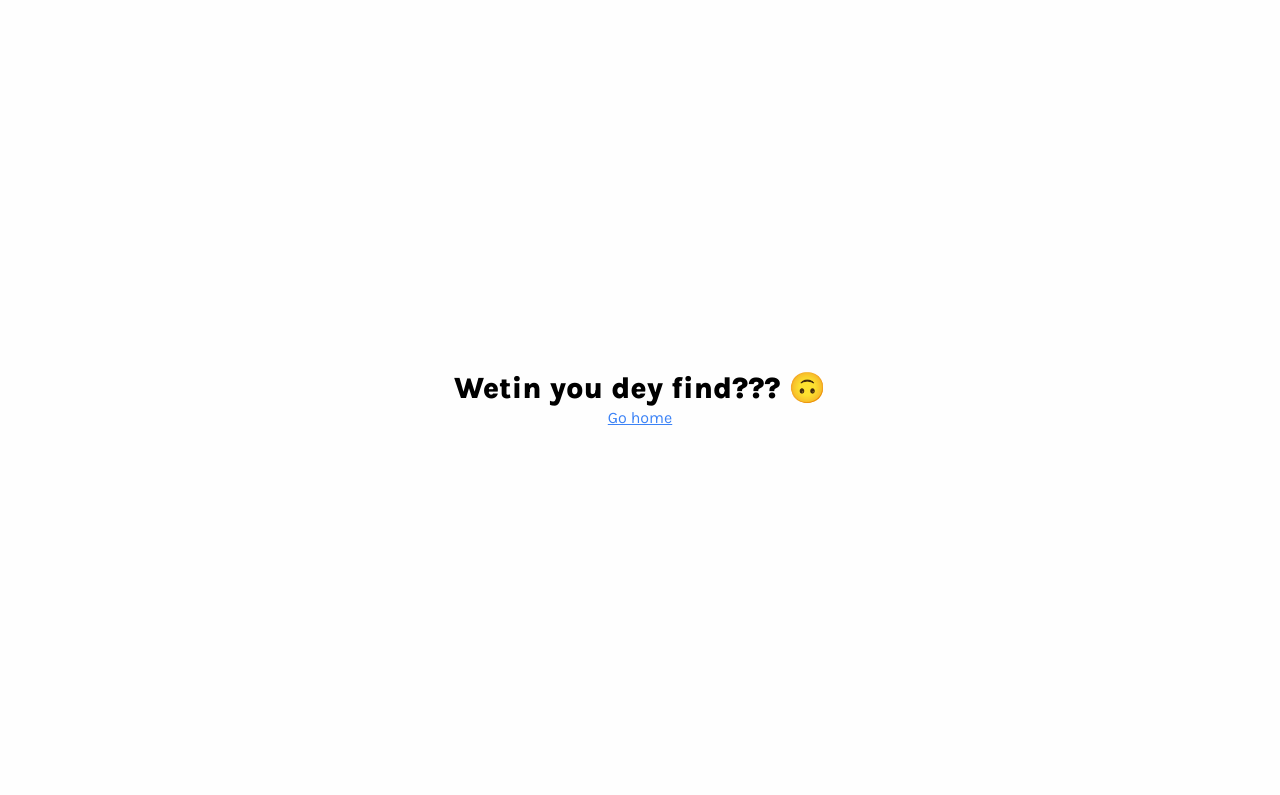
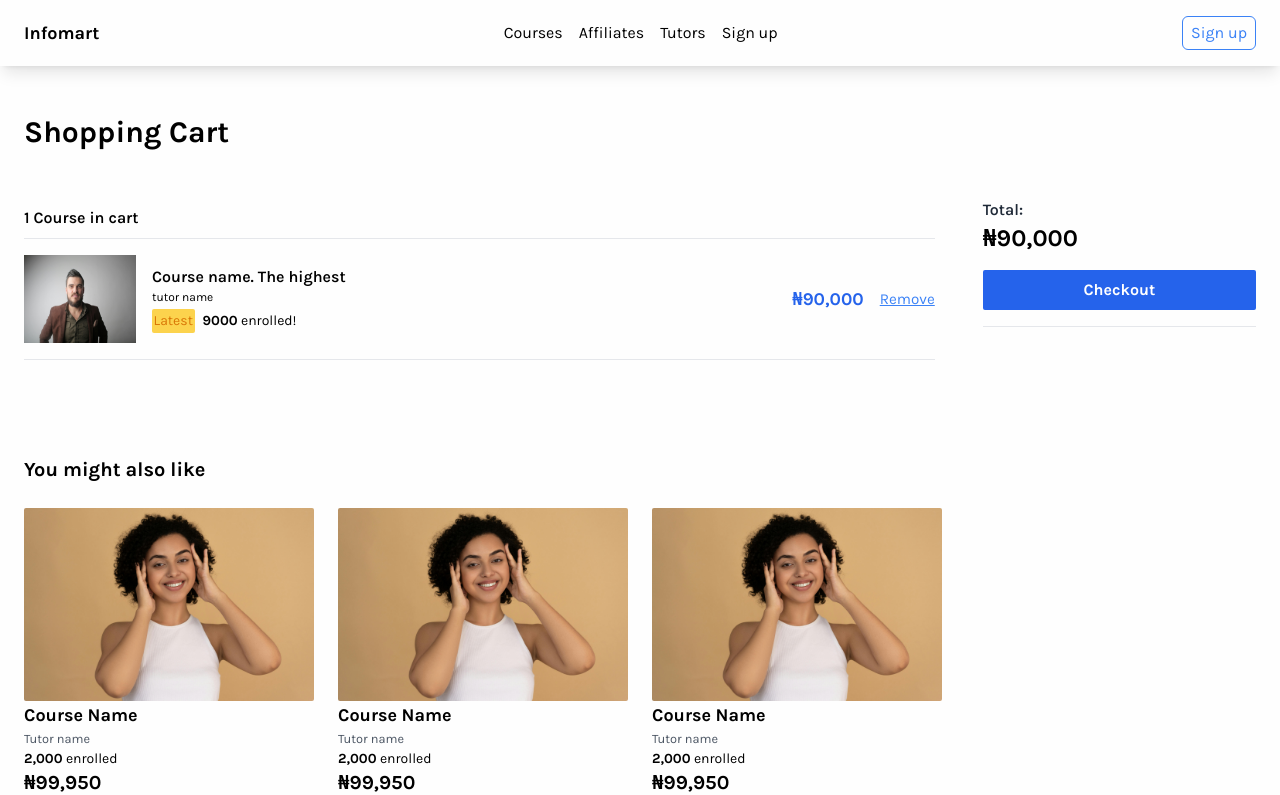
Before and after one commit to IfeanyichukwuMiracle/ahiaozi, a React (Vite) app in the folder client/: page /cart in a window 1280 px wide. Shown: the top 795 px of the page. Built offline with nearby package versions, Linux system fonts and the light colour scheme.

Commit message:
cart page complete

```diff
--- a/client/src/App.jsx
+++ b/client/src/App.jsx
@@ -1,4 +1,4 @@
-import { Landing, Signup, Login, Home, Course, Error } from "./pages";
+import { Landing, Signup, Login, Home, Course, Error, Cart } from "./pages";
 import { BrowserRouter, Routes, Route } from "react-router-dom";
 
 function App() {
@@ -10,6 +10,7 @@ function App() {
         <Route path="/auth/login" element={<Login />} />
         <Route path="/auth/signup" element={<Signup />} />
         <Route path="/course/:courseId" element={<Course />} />
+        <Route path="/cart" element={<Cart />} />
         <Route path="*" element={<Error />} />
       </Routes>
     </BrowserRouter>
--- /dev/null
+++ b/client/src/pages/Cart/Cart.jsx
@@ -0,0 +1,87 @@
+import { Card, Footer, Header } from "../../components";
+import courseImg from "../../assets/profile-2.jpg";
+
+const Cart = () => {
+  return (
+    <>
+      <Header sticky={true} />
+
+      {/* cart container */}
+      <section className="py-12 px-2 sm:px-6">
+        <p className="font-bold text-3xl mb-12">Shopping Cart</p>
+
+        {/* cart section */}
+        <div className="flex mb-24 sm:flex-row flex-col gap-10 sm:gap-12 justify-between items-start">
+          <div className="w-[100%]">
+            <p className="py-2 font-semibold border-b border-gray-200">
+              1 Course in cart
+            </p>
+            <div>
+              {[1].map((course) => {
+                return (
+                  <div
+                    key={course}
+                    className="flex sm:flex-row flex-col gap-3 justify-between py-4 border-b border-gray-200"
+                  >
+                    <div className="flex gap-4 items-center">
+                      <img
+                        src={courseImg}
+                        alt="course_name"
+                        className="w-[7rem] h-[5.5rem]"
+                      />
+                      <div>
+                        <p className="text-base font-semibold">
+                          Course name. The highest
+                        </p>
+                        <p className="text-xs">tutor name</p>
+                        <div className="flex items-center gap-2 mt-1">
+                          <p className="bg-amber-300 text-amber-600 rounded-sm p-[.1rem] text-sm">
+                            Latest
+                          </p>
+                          <p className="text-sm">
+                            <strong>9000</strong> enrolled!
+                          </p>
+                        </div>
+                      </div>
+                    </div>
+                    <div className="flex justify-between items-center flex-row-reverse sm:gap-4">
+                      <p className="text-blue-500 text-[.95rem] underline cursor-pointer">
+                        Remove
+                      </p>
+                      <p className="text-blue-600 font-bold text-lg">
+                        &#8358;90,000
+                      </p>
+                    </div>
+                  </div>
+                );
+              })}
+            </div>
+          </div>
+          <div className="w-[100%] sm:w-[30%] border-b border-gray-200">
+            <p className="font-semibold text-gray-800">Total:</p>
+            <p className="text-2xl font-bold">&#8358;90,000</p>
+            <button className="bg-blue-600 text-white w-[100%] font-bold my-4 py-2 rounded-sm">
+              Checkout
+            </button>
+          </div>
+        </div>
+
+        {/* might like section */}
+        <section className="my-6">
+          <p className="font-bold text-xl mb-6">You might also like</p>
+
+          <div className="grid grid-cols-1 sm:grid-cols-3 md:grid-cols-4 gap-4 sm:gap-6">
+            {[1, 2, 3].map((course) => {
+              return <Card key={course} />;
+            })}
+          </div>
+        </section>
+
+        {/* footer */}
+        <Footer />
+      </section>
+    </>
+  );
+};
+
+export default Cart;
--- a/client/src/pages/Home/Home.jsx
+++ b/client/src/pages/Home/Home.jsx
@@ -15,7 +15,7 @@ const Home = () => {
           className="max-w-[25rem] w-[40%] min-w-[11rem] shadow-xl top-[20%] left-[3%]  sm:top-[25%] sm:left-[5%] p-4 absolute bg-[#fefefe] rounded-md"
         >
           <p
-            className="font-extrabold mb-1 text-lg"
+            className="font-extrabold mb-1 text-xl sm:text-[1.9rem]"
             style={{ fontFamily: "var(--heading-font)" }}
           >
             Relevant Skills At Your Fingertips
@@ -37,7 +37,7 @@ const Home = () => {
       {/* Hero text */}
       <div id="hero-text">
         <p
-          className="font-extrabold mb-1 text-lg"
+          className="font-extrabold mb-1 text-2xl"
           style={{ fontFamily: "var(--heading-font)" }}
         >
           Relevant Skills At Your Fingertips
@@ -52,7 +52,7 @@ const Home = () => {
 
       {/* Courses list */}
       <section className="px-2 sm:px-6">
-        <p className="font-extrabold text-2xl sm:text-3xl mb-4 sm:mb-6">
+        <p className="font-extrabold text-xl sm:text-2xl mb-4 sm:mb-6">
           Recommended For You
         </p>
         <div className="grid grid-cols-1 sm:grid-cols-3 gap-6 lg:grid-cols-4">
@@ -66,7 +66,7 @@ const Home = () => {
         </div>
       </section>
       <section className="mt-16 px-2 sm:px-6">
-        <p className="font-extrabold text-2xl sm:text-3xl mb-4 sm:mb-6">
+        <p className="font-extrabold text-xl sm:text-2xl mb-4 sm:mb-6">
           Trending
         </p>
         <div className="grid grid-cols-1 sm:grid-cols-3 gap-6 lg:grid-cols-4">
--- a/client/src/pages/index.js
+++ b/client/src/pages/index.js
@@ -4,5 +4,6 @@ import Login from "./Login/Login";
 import Home from "./Home/Home";
 import Course from "./Course/Course";
 import Error from "./Error/Error";
+import Cart from "./Cart/Cart";
 
-export { Home, Course, Landing, Signup, Login, Error };
+export { Home, Course, Landing, Signup, Login, Error, Cart };
```
Also changed, not shown: 1 other file (tests, documents, lock files or other folders).
